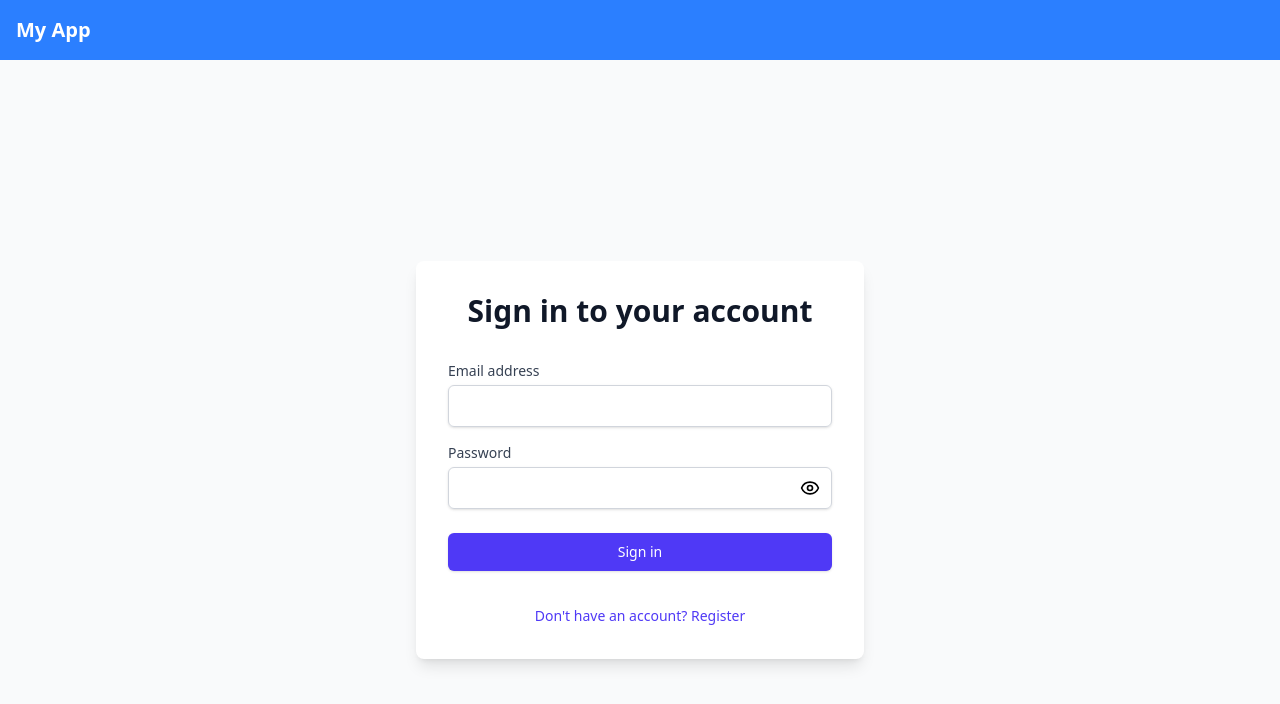
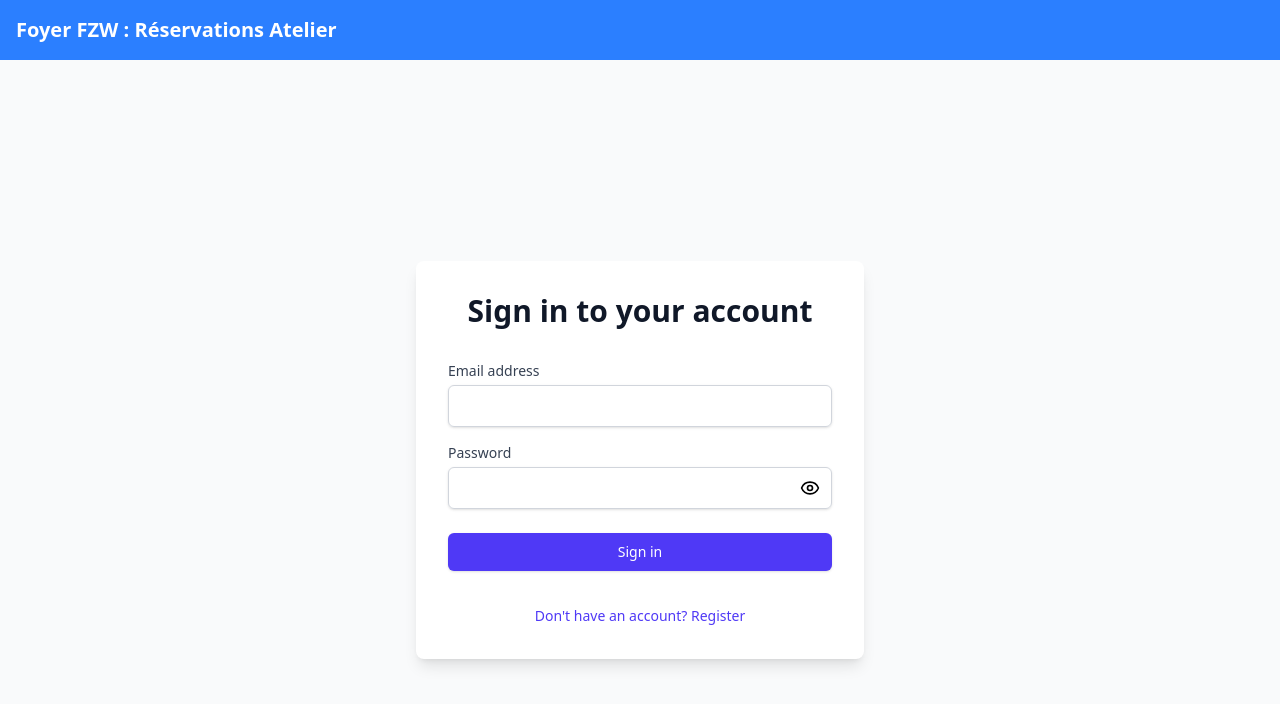
Before and after one commit to KennyWouters/AtelierFZW, a React (Vite) app: page /login in a window 1280 px wide. Shown: the top 704 px of the page. Built offline with nearby package versions, Linux system fonts and the light colour scheme; no server answers.

Commit message:
correction

```diff
--- a/src/components/Header.tsx
+++ b/src/components/Header.tsx
@@ -26,7 +26,7 @@ const Header = () => {
 
     return (
         <header className="bg-blue-500 text-white p-4 flex justify-between items-center">
-            <h1 className="text-xl font-bold">My App</h1>
+            <h1 className="text-xl font-bold"> Foyer FZW : Réservations Atelier </h1>
             {isAdmin && (
                 <div>
                     <button
```
